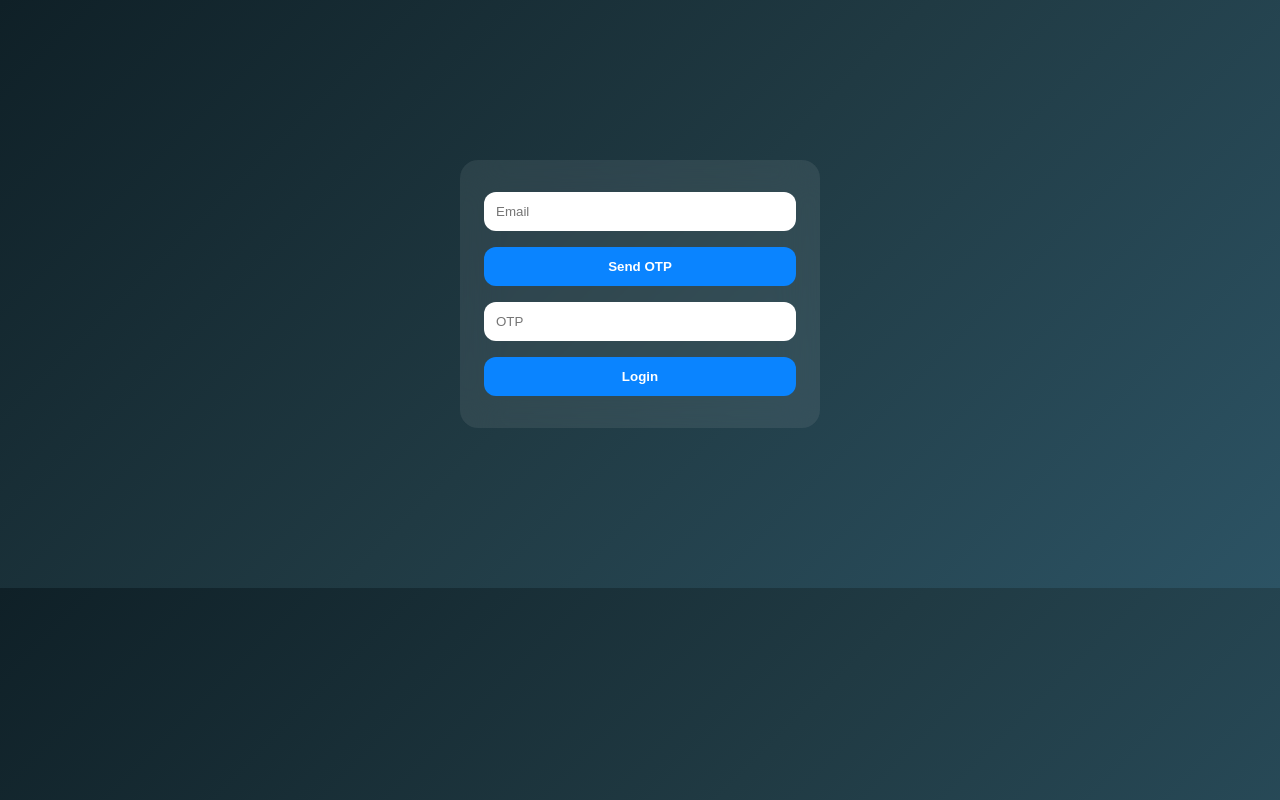
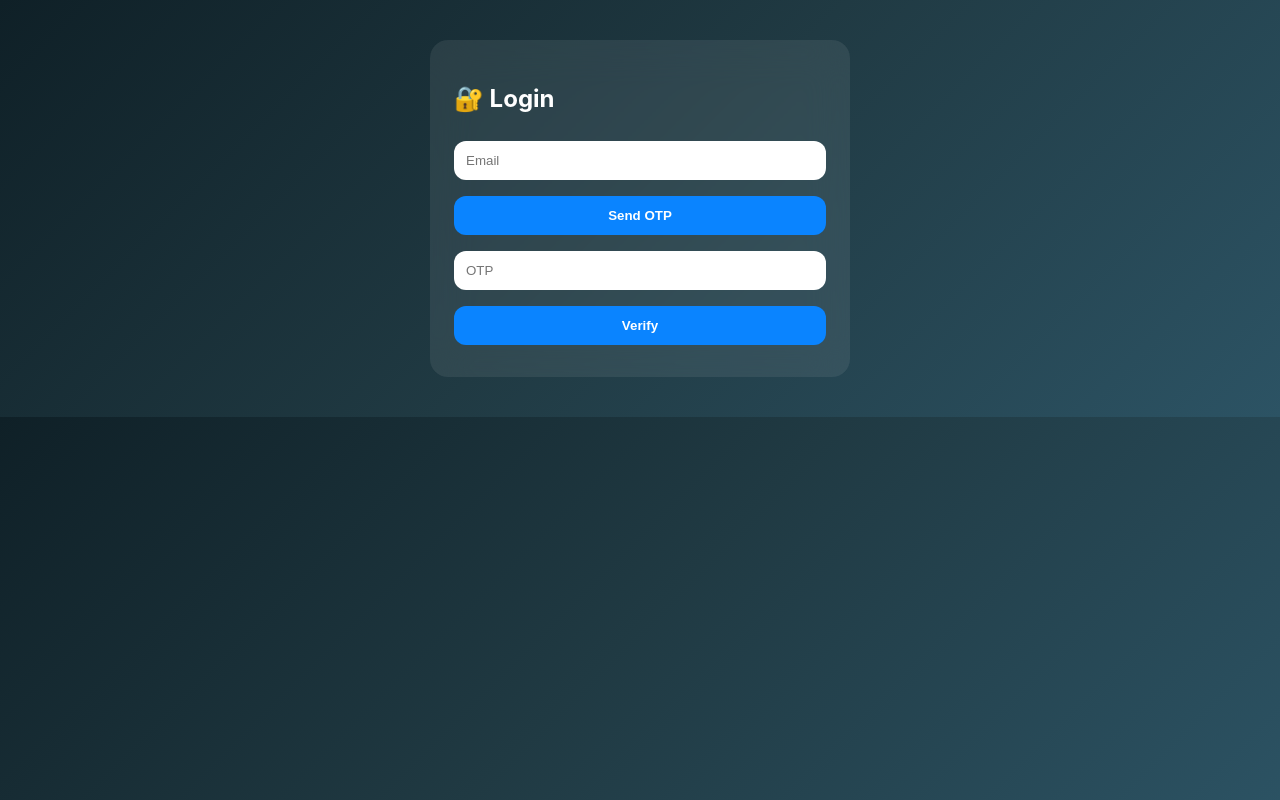
Before and after one commit to Vinay1812007/My-project-My-sucess, a plain HTML site: page login.html in a window 1280 px wide. Drawn offline with Linux system fonts and the light colour scheme.

Commit message:
login.html

```diff
--- a/login.html
+++ b/login.html
@@ -1,31 +1,16 @@
 <!DOCTYPE html>
 <html>
 <head>
-  <link rel="stylesheet" href="/assets/style.css">
+<link rel="stylesheet" href="/assets/style.css">
 </head>
 <body>
-  <div class="glass" style="max-width:360px;margin:20vh auto;padding:24px">
-    <input id="email" placeholder="Email" />
-    <button onclick="send()">Send OTP</button>
-    <input id="otp" placeholder="OTP" />
-    <button onclick="verify()">Login</button>
-  </div>
-
-<script>
-async function send() {
-  await fetch("https://vinaybava.workers.dev/auth/send", {
-    method:"POST",
-    body:JSON.stringify({email:email.value})
-  });
-}
-async function verify() {
-  const r = await fetch("https://vinaybava.workers.dev/auth/verify", {
-    method:"POST",
-    body:JSON.stringify({email:email.value,otp:otp.value}),
-    credentials:"include"
-  });
-  if(r.ok) location.href="/chatgram.html";
-}
-</script>
+<div class="glass">
+<h2>🔐 Login</h2>
+<input id="emailInput" placeholder="Email">
+<button onclick="sendOTP()">Send OTP</button>
+<input id="otpInput" placeholder="OTP">
+<button onclick="verifyOTP()">Verify</button>
+</div>
+<script src="/assets/auth.js"></script>
 </body>
 </html>
```
